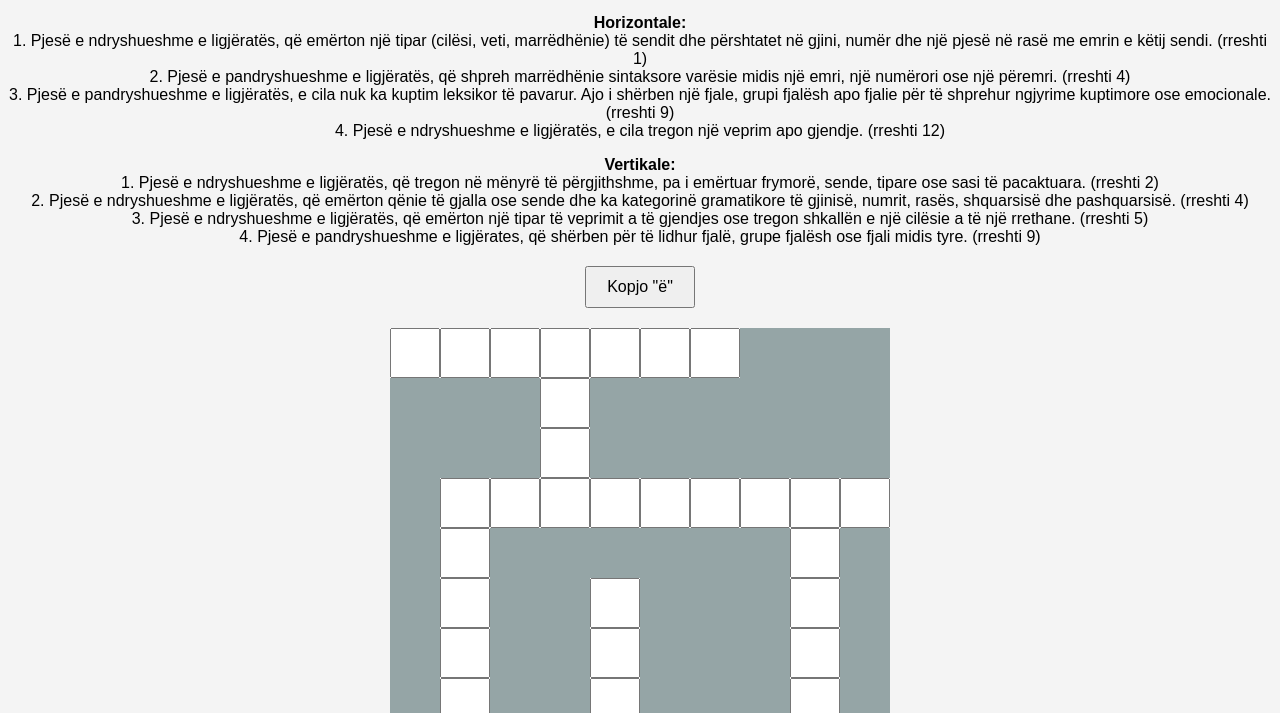
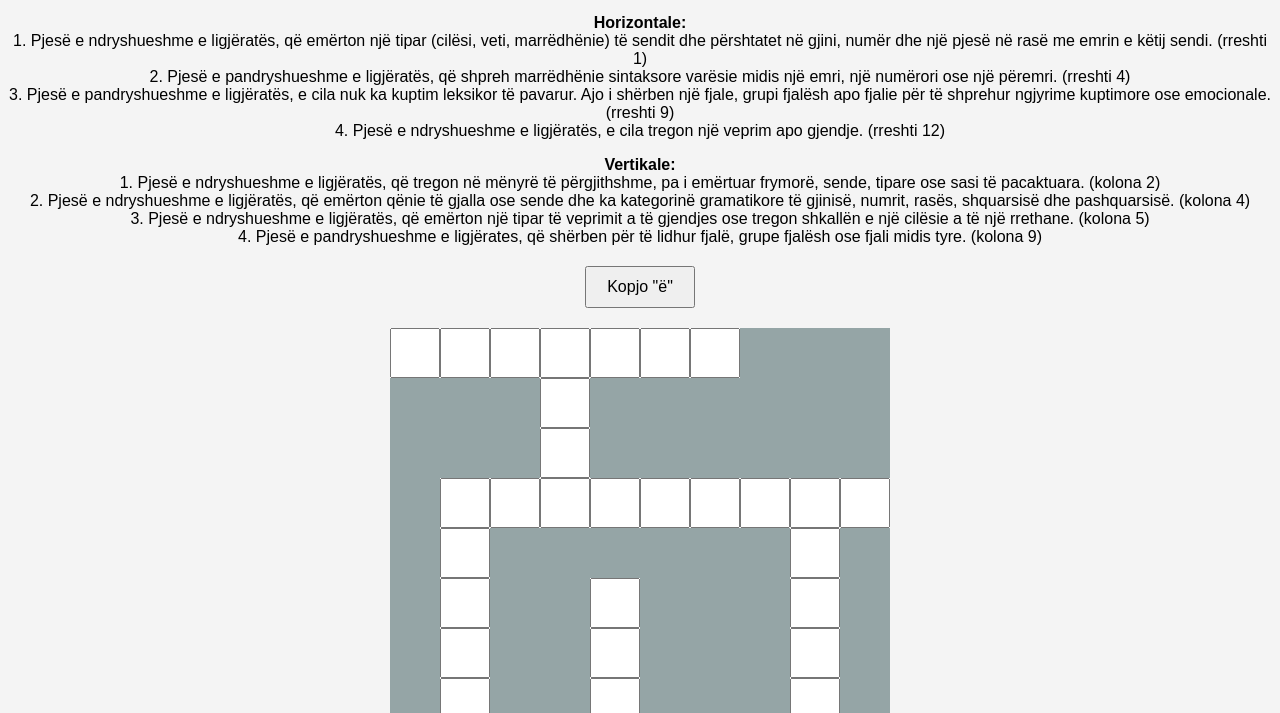
Before and after one commit to mikail-L/gjuha-ne-loje-kushtrimi-i-lirise, a plain HTML site: page pages/fjalekryqi 1.html in a window 1280 px wide. Shown: the part 87-800 px from the top of the page. Drawn offline with Linux system fonts and the light colour scheme.

Commit message:
Update fjalekryqi 1.html

```diff
--- a/pages/fjalekryqi 1.html
+++ b/pages/fjalekryqi 1.html
@@ -86,10 +86,10 @@
 4. Pjesë e ndryshueshme e ligjëratës, e cila tregon një veprim apo gjendje. (rreshti 12)<br>
 
 <p><b>Vertikale:</b><br>
-1. Pjesë e ndryshueshme e ligjëratës, që tregon në mënyrë të përgjithshme, pa i emërtuar frymorë, sende, tipare ose sasi të pacaktuara. (rreshti 2)<br>
-2. Pjesë e ndryshueshme e ligjëratës, që emërton qënie të gjalla ose sende dhe ka kategorinë gramatikore të gjinisë, numrit, rasës, shquarsisë dhe pashquarsisë. (rreshti 4)<br>
-3. Pjesë e ndryshueshme e ligjëratës, që emërton një tipar të veprimit a të gjendjes ose tregon shkallën e një cilësie a të një rrethane. (rreshti 5)<br>
-4. Pjesë e pandryshueshme e ligjërates, që shërben për të lidhur fjalë, grupe fjalësh ose fjali midis tyre. (rreshti 9)
+1. Pjesë e ndryshueshme e ligjëratës, që tregon në mënyrë të përgjithshme, pa i emërtuar frymorë, sende, tipare ose sasi të pacaktuara. (kolona 2)<br>
+2. Pjesë e ndryshueshme e ligjëratës, që emërton qënie të gjalla ose sende dhe ka kategorinë gramatikore të gjinisë, numrit, rasës, shquarsisë dhe pashquarsisë. (kolona 4)<br>
+3. Pjesë e ndryshueshme e ligjëratës, që emërton një tipar të veprimit a të gjendjes ose tregon shkallën e një cilësie a të një rrethane. (kolona 5)<br>
+4. Pjesë e pandryshueshme e ligjërates, që shërben për të lidhur fjalë, grupe fjalësh ose fjali midis tyre. (kolona 9)
 
 <br>
 
```
